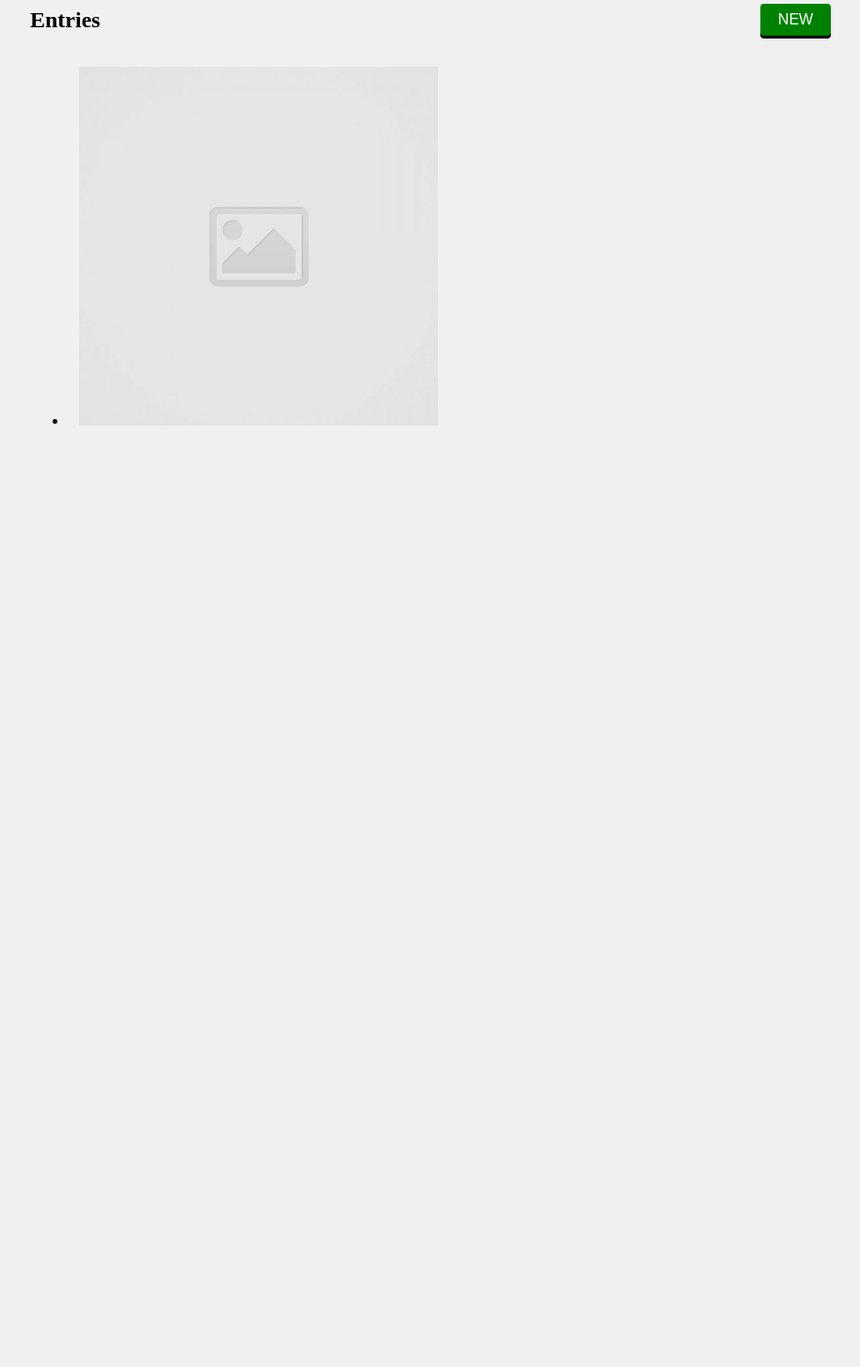
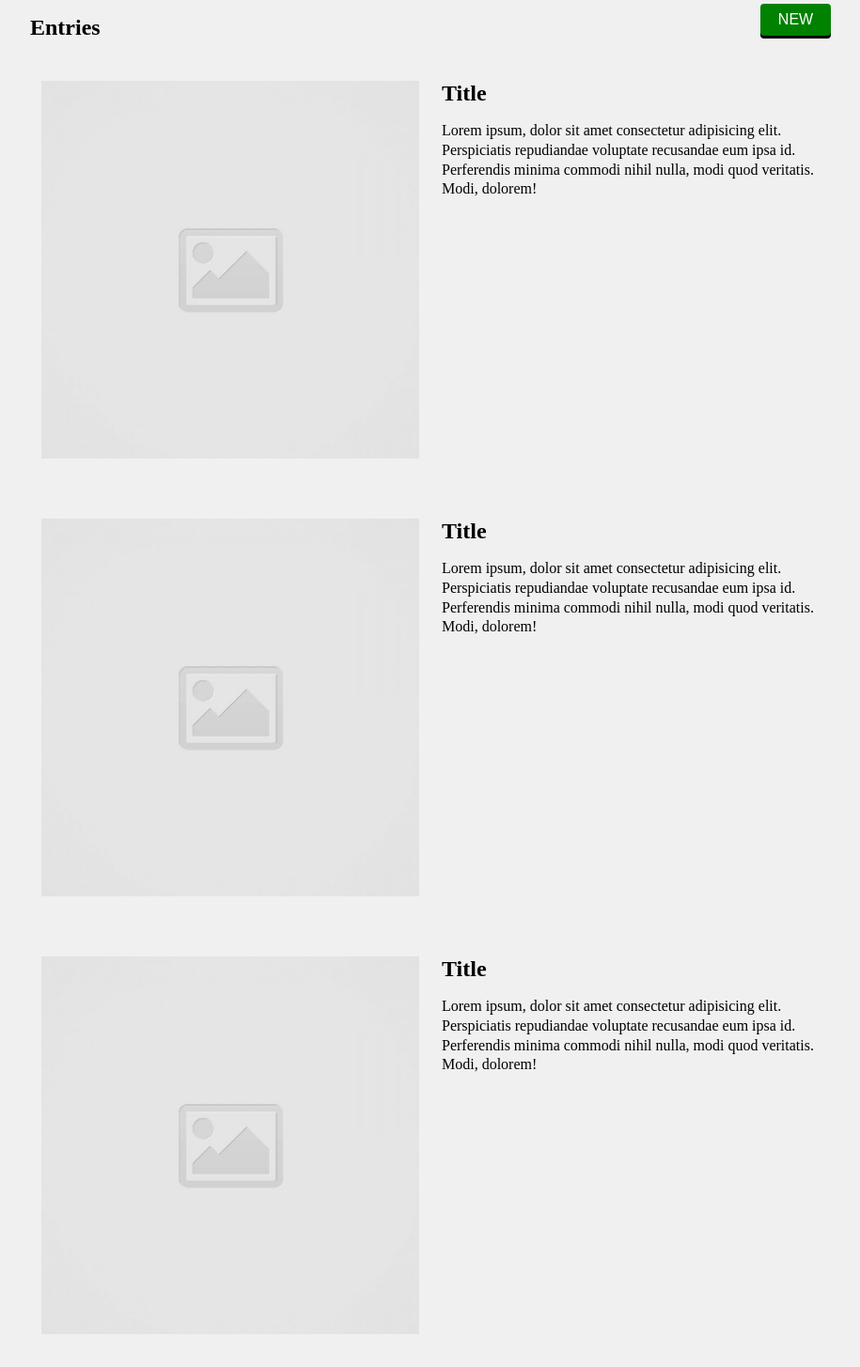
Before and after one commit to tangm28/code-journal, a website: page index.html in a window 1280 px wide. Shown: the part 60-1515 px from the top of the page at 94% size, without its empty margins (182-1097 px from the left). Before the commit the page ends 800 px from the top, so only its background shows below. Drawn offline with Linux system fonts and the light colour scheme.

Commit message:
Completed dummy journal entries layout.

```diff
--- a/css/styles.css
+++ b/css/styles.css
@@ -7,10 +7,21 @@ header {
   color: white;
   line-height: 2;
   font-size: x-large;
+  margin-bottom: 1rem;
 }
 
-h4 {
-  margin-bottom: 0.5rem;
+h4,
+h2 {
+  margin-top: 0;
+  margin-bottom: 1rem;
+}
+
+p {
+  line-height: 1.3;
+}
+
+li {
+  margin-bottom: 2rem;
 }
 
 input,
@@ -18,6 +29,7 @@ textarea {
   border: 2px solid #b6b6b6;
   border-radius: 0.25rem;
   line-height: 2.3;
+  margin-bottom: 2rem;
 }
 
 textarea {
@@ -29,6 +41,14 @@ input:focus,
 textarea:focus {
   outline: none !important;
   border: 2px solid rgb(0, 129, 0);
+}
+
+ul {
+  padding: 0;
+}
+
+.photo {
+  margin-bottom: 2rem;
 }
 
 .save-container {
--- a/index.html
+++ b/index.html
@@ -48,9 +48,29 @@
         </div>
       </div>
       <p class="row justify-center hidden">No entries have been recorded.</p>
-      <ul>
-        <li>
-          <img src="images/placeholder-image-square.jpg" alt="" class="column-half">
+      <ul style="list-style-type:none;" class="">
+        <li class="row">
+          <img src="images/placeholder-image-square.jpg" alt="No image" class="photo column-half">
+          <div class="column-half">
+            <h2>Title</h2>
+            <p>Lorem ipsum, dolor sit amet consectetur adipisicing elit. Perspiciatis repudiandae voluptate recusandae eum ipsa id. Perferendis minima commodi nihil nulla, modi quod veritatis. Modi, dolorem!</p>
+          </div>
+        </li>
+        <li class="row">
+          <img src="images/placeholder-image-square.jpg" alt="No image" class="photo column-half">
+          <div class="column-half">
+            <h2>Title</h2>
+            <p>Lorem ipsum, dolor sit amet consectetur adipisicing elit. Perspiciatis repudiandae voluptate recusandae eum ipsa
+              id. Perferendis minima commodi nihil nulla, modi quod veritatis. Modi, dolorem!</p>
+          </div>
+        </li>
+        <li class="row">
+          <img src="images/placeholder-image-square.jpg" alt="No image" class="photo column-half">
+          <div class="column-half">
+            <h2>Title</h2>
+            <p>Lorem ipsum, dolor sit amet consectetur adipisicing elit. Perspiciatis repudiandae voluptate recusandae eum ipsa
+              id. Perferendis minima commodi nihil nulla, modi quod veritatis. Modi, dolorem!</p>
+          </div>
         </li>
       </ul>
     </div>
```
